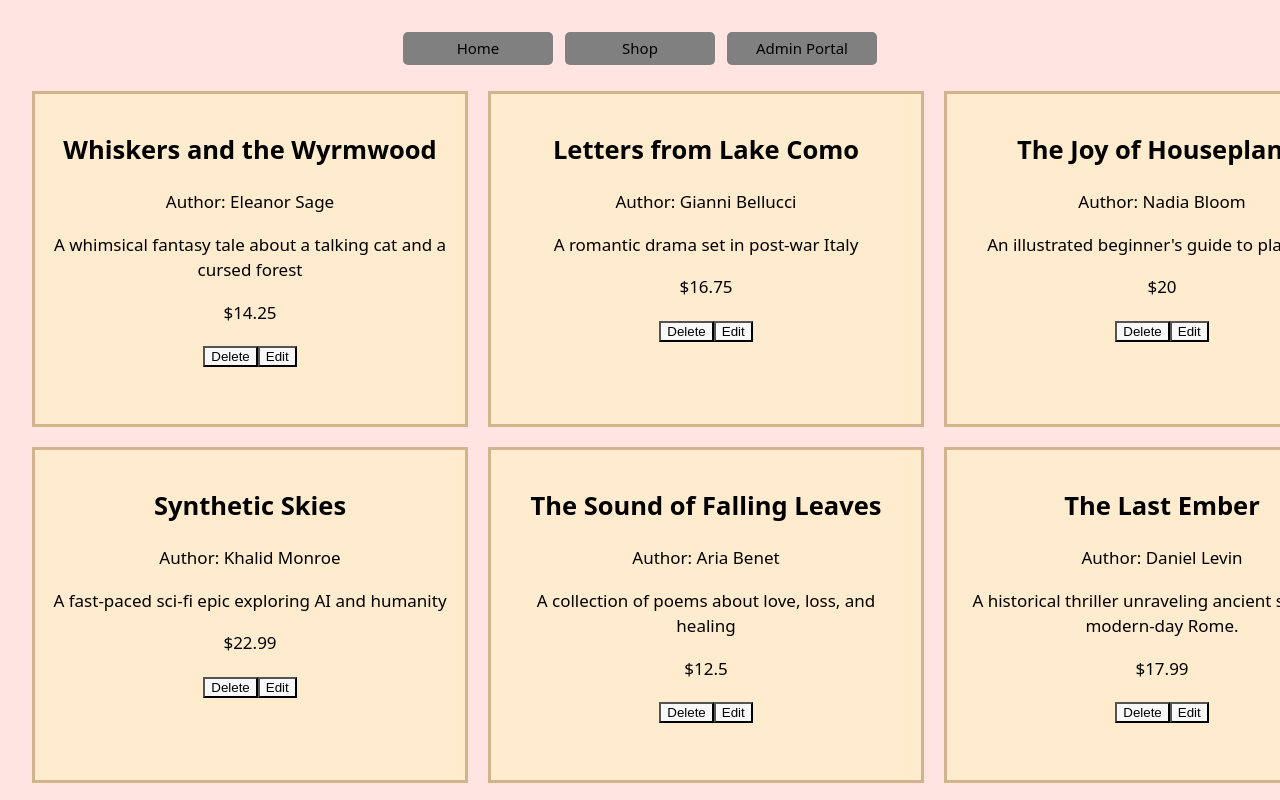
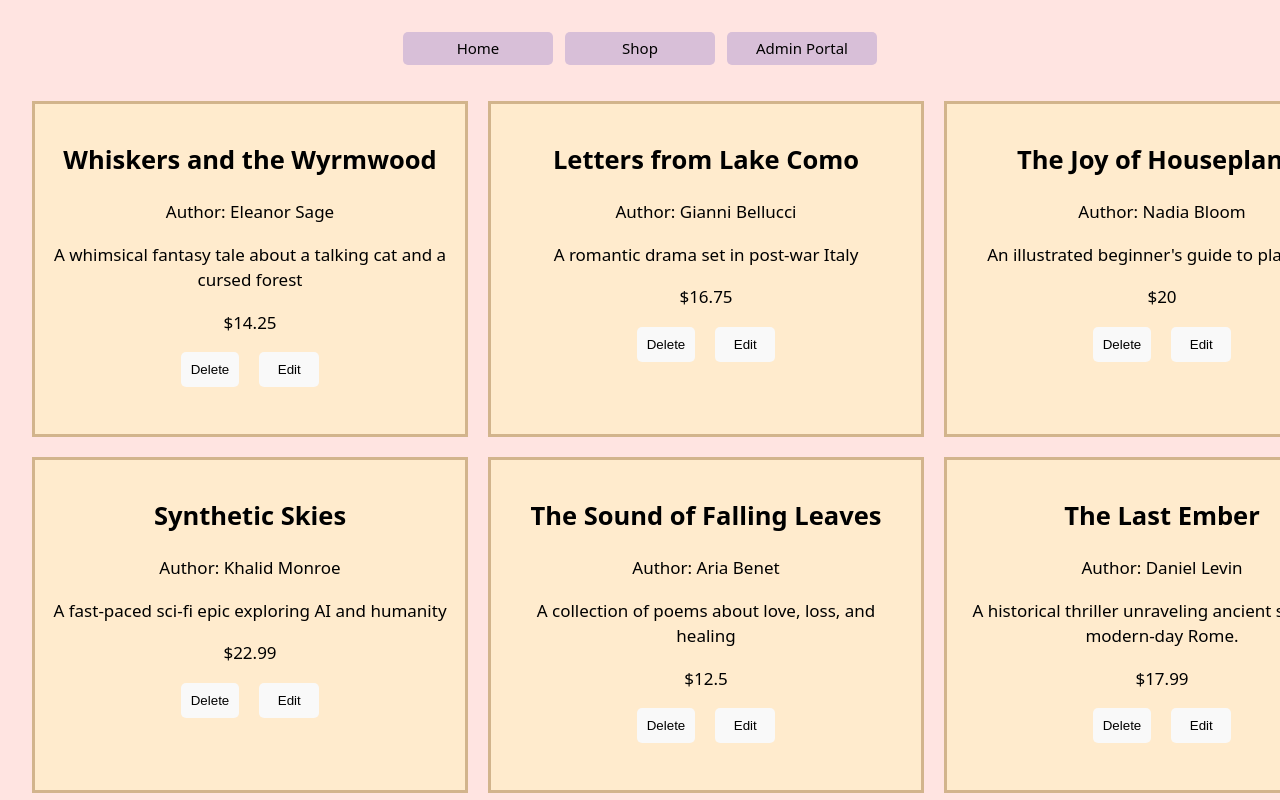
Before and after one commit to KatyaW-01/react_book_store, a React (Vite) app: page /admin/editBook in a window 1280 px wide. Shown: the top 800 px of the page. Built offline with nearby package versions, Linux system fonts and the light colour scheme; data requests are answered from the project's data file.

Commit message:
Add styling to edit and delete buttons

```diff
--- a/src/App.css
+++ b/src/App.css
@@ -16,7 +16,11 @@ html, body {
   display: grid;
   grid-template-columns: repeat(3,1fr);
   gap: 20px;
-  margin-top: 20px;
+
+}
+
+.editable {
+  margin-bottom: 50px;
 }
 
 .book-card {
@@ -54,5 +58,32 @@ html, body {
 }
 
 .navbar {
-  margin-bottom: 20px;
+  margin-bottom: 30px;
 }
+
+label {
+  color: grey
+}
+
+input {
+  background-color: white;
+  margin-left: 10px;
+  margin-right: 10px;
+  margin-bottom: 30px;
+  padding: 5px
+}
+
+.delete-button {
+  margin-right: 10px;
+  border-radius: 5px;
+  padding: 10px;
+  border: grey;
+}
+
+.edit-button {
+  margin-left: 10px;
+  border-radius: 5px;
+  padding: 10px;
+  border: grey;
+  width: 60px
+}
--- a/src/components/NavBar.css
+++ b/src/components/NavBar.css
@@ -5,7 +5,7 @@
   width: 150px;
   padding: 5px;
   margin: 0 6px 6px;
-  background: grey;
+  background: #D8BFD8;
   text-decoration: none;
   text-align: center;
   font-size: min(10vw, 15px) ;
--- a/src/pages/EditableBookCard.jsx
+++ b/src/pages/EditableBookCard.jsx
@@ -18,9 +18,9 @@ function EditableBookCard({book,handleDeletedBook}) {
       <p>Author: {book.author}</p>
       <p>{book.description}</p>
       <p>${book.price}</p>
-      <button type="submit" onClick={handleDelete}>Delete</button>
+      <button className="delete-button" type="submit" onClick={handleDelete}>Delete</button>
       <Link to={`/admin/editBook/${book.id}/editForm`}>
-        <button>Edit</button>
+        <button className="edit-button" >Edit</button>
       </Link>
     </div>
   )
--- a/src/pages/EditableBookList.jsx
+++ b/src/pages/EditableBookList.jsx
@@ -9,7 +9,7 @@ function EditableBookList() {
   }
 
   return (
-    <div className="book-div">
+    <div className="book-div editable" >
       {books.map((book)=> (
         <div key={book.id}>
         <EditableBookCard book={book} handleDeletedBook={handleDeletedBook}/>
```
